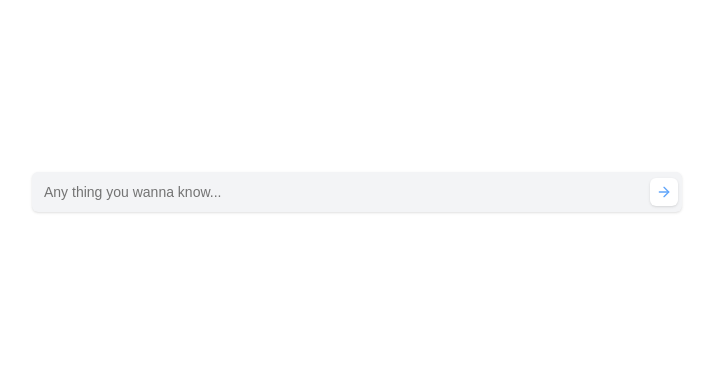
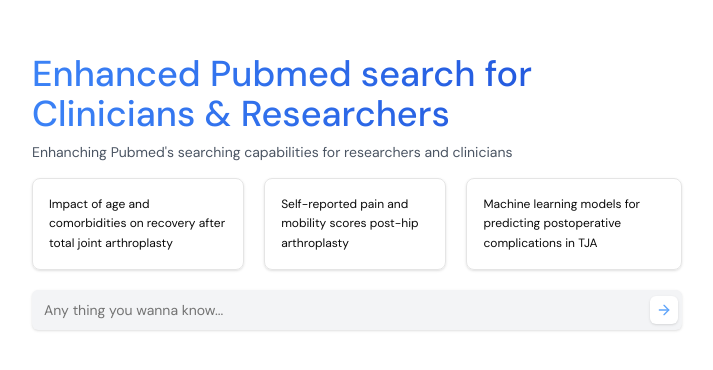
Before and after one commit to INFSCI-Project/search-engine-ui, a Next.js app in the folder search-engine-app/: page / in a window 1280 px wide. Shown: the part 208-578 px from the top of the page, without its empty margins (283-996 px from the left). Built offline with nearby package versions, Linux system fonts and the light colour scheme.

Commit message:
Added: some more Ui and search prompts

```diff
--- a/search-engine-app/src/app/globals.css
+++ b/search-engine-app/src/app/globals.css
@@ -1,9 +1,12 @@
+@import url("https://fonts.googleapis.com/css2?family=DM+Sans:ital,opsz,wght@0,9..40,100..1000;1,9..40,100..1000&display=swap");
+
 @tailwind base;
 @tailwind components;
 @tailwind utilities;
 
 body {
-  font-family: Arial, Helvetica, sans-serif;
+  font-family: "DM Sans", serif;
+  font-optical-sizing: auto;
 }
 
 @layer base {
--- a/search-engine-app/src/app/page.tsx
+++ b/search-engine-app/src/app/page.tsx
@@ -13,6 +13,12 @@
   TJA: "Total Joint",
   TSA: "Total Shoulder",
 };
+
+const searchPrompts: string[] = [
+  "Impact of age and comorbidities on recovery after total joint arthroplasty",
+  "Self-reported pain and mobility scores post-hip arthroplasty",
+  "Machine learning models for predicting postoperative complications in TJA",
+];
 
 const Home = () => {
   const { handleSearchQuery, isLoadingSeachResults, queryResults } =
@@ -41,7 +47,34 @@
             : `mx-[100px] mt-10`
         }
       >
-        <div className={`flex flex-col w-[650px]`}>
+        <div className="flex flex-col gap-3 w-[650px]">
+          {!queryResults ? (
+            <div className="flex flex-col gap-2">
+              <p className="text-4xl font-medium bg-gradient-to-r from-blue-500 to-blue-700 text-transparent bg-clip-text">
+                Enhanced Pubmed search for Clinicians & Researchers
+              </p>
+              <p className="text-sm text-gray-600">
+                Enhanching Pubmed's searching capabilities for researchers and
+                clinicians
+              </p>
+              <div className="flex gap-5 my-2">
+                {searchPrompts.map((prompt, index) => {
+                  return (
+                    <p
+                      onClick={() => handleSearchQuery(prompt)}
+                      key={index}
+                      className="text-xs border border-1 hover:border-0 transition-all cursor-pointer hover:translate-y-[-0.2rem] hover:bg-blue-100 rounded-lg p-4 leading-relaxed shadow"
+                    >
+                      {prompt}
+                    </p>
+                  );
+                })}
+              </div>
+            </div>
+          ) : (
+            <></>
+          )}
+          <div className={`flex flex-col`}>
             <SearchBar
               isLoadingQueryResults={isLoadingSeachResults}
               handleSearch={handleSearchQuery}
@@ -58,6 +91,7 @@
             ) : (
               <></>
             )}
+          </div>
         </div>
         {!queryResults ? (
           <></>
--- a/search-engine-app/src/components/results/ResultsDisplay.tsx
+++ b/search-engine-app/src/components/results/ResultsDisplay.tsx
@@ -57,14 +57,14 @@
               </a>
             </div>
             <div className="flex flex-col">
-              <p className="font-extralight text-sm text-gray-500">
+              <p className=" text-sm text-gray-500">
                 {result.source.abstract.slice(0, 300) + " ..."}
               </p>
               <div className="flex flex-col gap-2 mt-2">
                 <div className="flex flex-wrap">
                   {result.source.authors.slice(0, 4).map((author, index) => {
                     return (
-                      <p className="text-sm text-gray-700" key={index}>
+                      <p className="text-sm text-gray-800" key={index}>
                         {author}
                       </p>
                     );
--- a/search-engine-app/src/components/ui/gradual-spacing.tsx
+++ /dev/null
@@ -1,44 +0,0 @@
-"use client";
-
-import { AnimatePresence, motion, Variants } from "framer-motion";
-
-import { cn } from "@/lib/utils";
-
-interface GradualSpacingProps {
-  text: string;
-  duration?: number;
-  delayMultiple?: number;
-  framerProps?: Variants;
-  className?: string;
-}
-
-export default function GradualSpacing({
-  text,
-  duration = 0.5,
-  delayMultiple = 0.04,
-  framerProps = {
-    hidden: { opacity: 0, x: -20 },
-    visible: { opacity: 1, x: 0 },
-  },
-  className,
-}: GradualSpacingProps) {
-  return (
-    <div className="flex justify-center space-x-1">
-      <AnimatePresence>
-        {text.split("").map((char, i) => (
-          <motion.h1
-            key={i}
-            initial="hidden"
-            animate="visible"
-            exit="hidden"
-            variants={framerProps}
-            transition={{ duration, delay: i * delayMultiple }}
-            className={cn("drop-shadow-sm ", className)}
-          >
-            {char === " " ? <span>&nbsp;</span> : char}
-          </motion.h1>
-        ))}
-      </AnimatePresence>
-    </div>
-  );
-}
```
Lines whose indentation alone changed are shown as unchanged.
